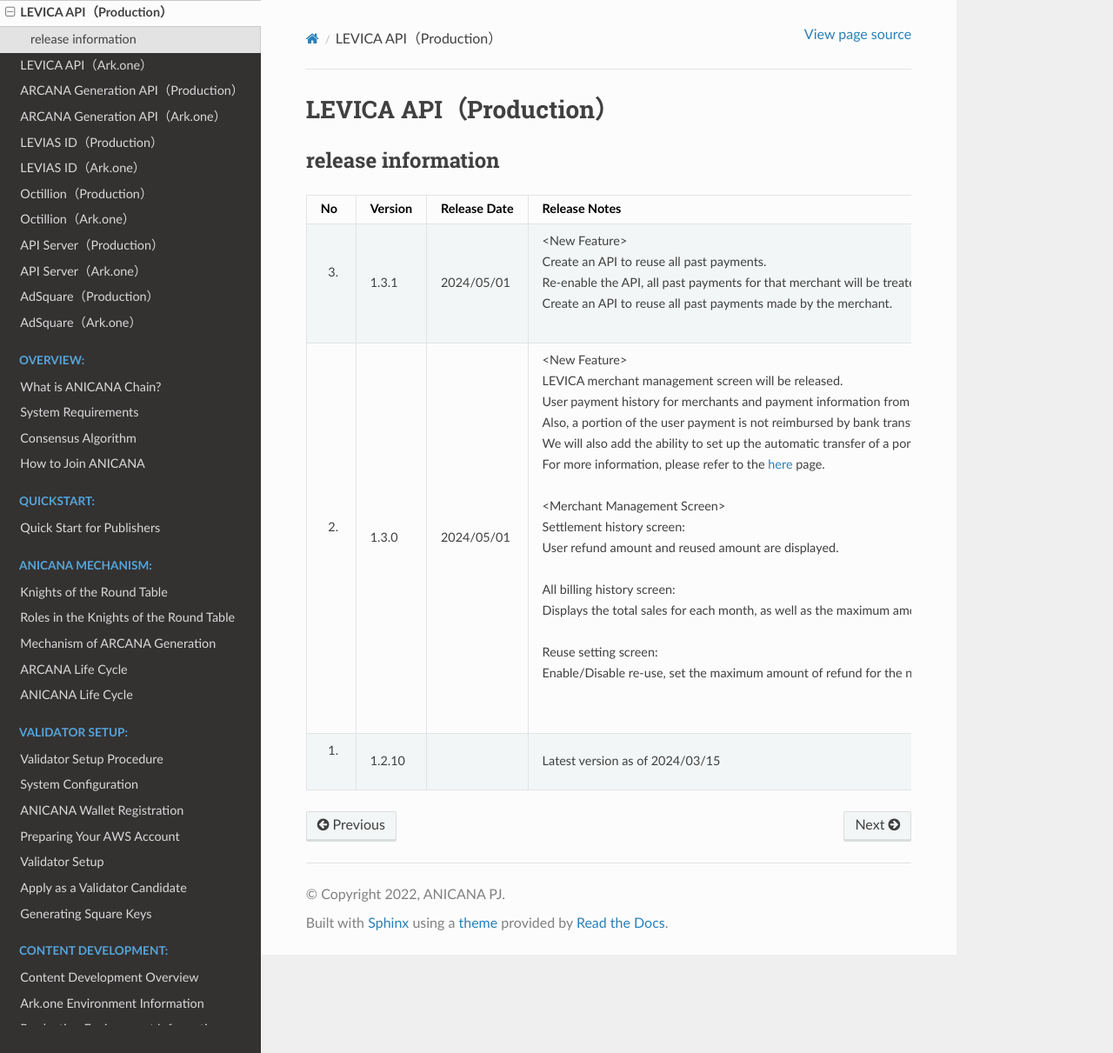
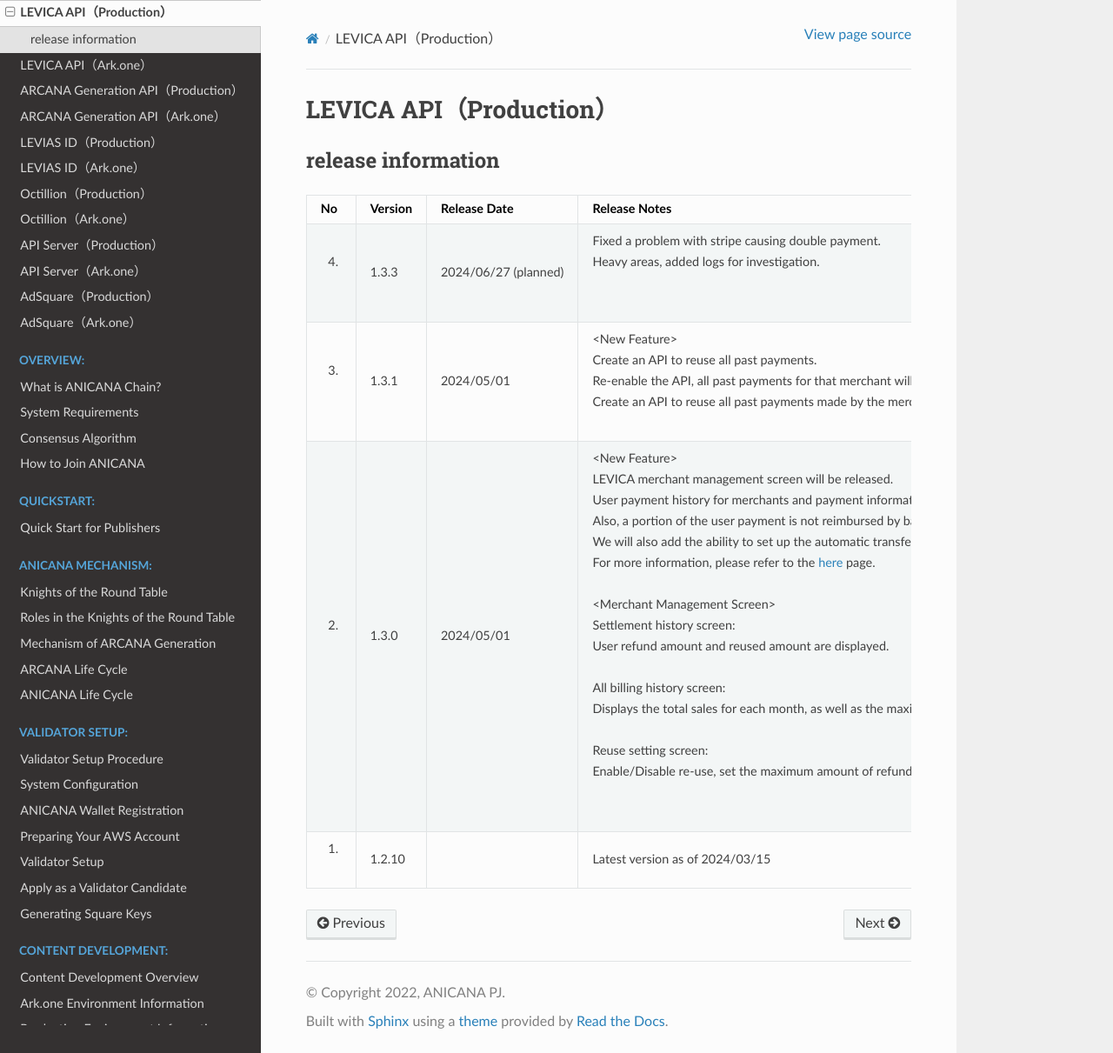
Before and after one commit to Orange-Code-Project/anicana-docs-en, a Sphinx documentation site: the page built from source/release/levica-backend-main.rst, in a window 1280 px wide and 1211 px high. Shown: the whole window at 87% size. Built offline with Sphinx 7.4.7 and the Read the Docs theme 2.0.0, drawn with Linux system fonts in a browser that asks for light colours.

Commit message:
[update]
LEVICA API (Production)
LEVICA API (Ark.one)
⇒ Update of the release contents

```diff
--- a/source/change-history/change-history.rst
+++ b/source/change-history/change-history.rst
@@ -7,6 +7,10 @@
     :align: center
 
     "No", "Date of Update", "Version", "Update Details"
+    "27.", "2024/06/26", "1.5.2", "| LEVICA API (Production)
+    | LEVICA API (Ark.one)
+    | ⇒ Update of the release contents
+    | "
     "26.", "2024/05/01", "1.5.1", "| LEVICA API (Production)
     | LEVICA API (Ark.one)
     | LEVIAS ID (Production)
--- a/source/release/levica-backend-main.rst
+++ b/source/release/levica-backend-main.rst
@@ -10,6 +10,10 @@
     :align: center
 
     "No", "Version", "Release Date", "Release Notes"
+    "4.", "1.3.3", "2024/06/27 (planned)", "
+    | Fixed a problem with stripe causing double payment.
+    | Heavy areas, added logs for investigation.
+    | "
     "3.", "1.3.1", "2024/05/01","| <New Feature>
     | Create an API to reuse all past payments.
     | Re-enable the API, all past payments for that merchant will be treated as reused, and the levica for all payments will be sent to the specified wallet address.
--- a/source/release/levica-backend-test.rst
+++ b/source/release/levica-backend-test.rst
@@ -10,6 +10,10 @@
     :align: center
 
     "No", "Version", "Release Date", "Release Notes"
+    "4.", "1.3.3", "2024/06/27 (planned)", "
+    | Fixed a problem with stripe causing double payment.
+    | Heavy areas, added logs for investigation.
+    | "
     "3.", "1.3.1", "2024/05/01","| <New Feature>
     | Create an API to reuse all past payments.
     | Re-enable the API, all past payments for that merchant will be treated as reused, and the levica for all payments will be sent to the specified wallet address.
--- a/source/release/updated-info.rst
+++ b/source/release/updated-info.rst
@@ -11,8 +11,8 @@
     "No", "Date Updated", "Contents"
     "1.", "", ":doc:`LEVICA-app（Production） </release/levica-app-main>` "
     "2.", "", ":doc:`LEVICA-app（Ark.one） </release/levica-app-test>` "
-    "3.", "2024/05/01", ":doc:`LEVICA API（Production） </release/levica-backend-main>` "
-    "4.", "2024/05/01", ":doc:`LEVICA API（Ark.one） </release/levica-backend-test>` "
+    "3.", "2024/06/26", ":doc:`LEVICA API（Production） </release/levica-backend-main>` "
+    "4.", "2024/06/26", ":doc:`LEVICA API（Ark.one） </release/levica-backend-test>` "
     "5.", "", ":doc:`ARCANA Generation API（Production） </release/arcana-generator-main>` "
     "6.", "", ":doc:`ARCANA Generation API（Ark.one） </release/arcana-generator-test>` "
     "7.", "2024/05/01", ":doc:`LEVIAS ID（Production） </release/levias-id-main>` "
```
